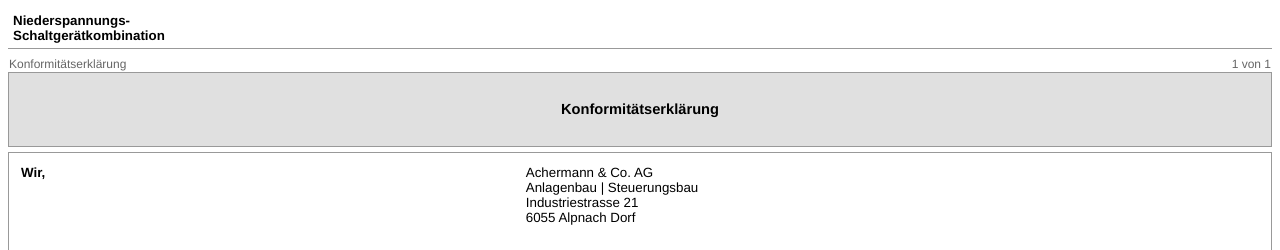
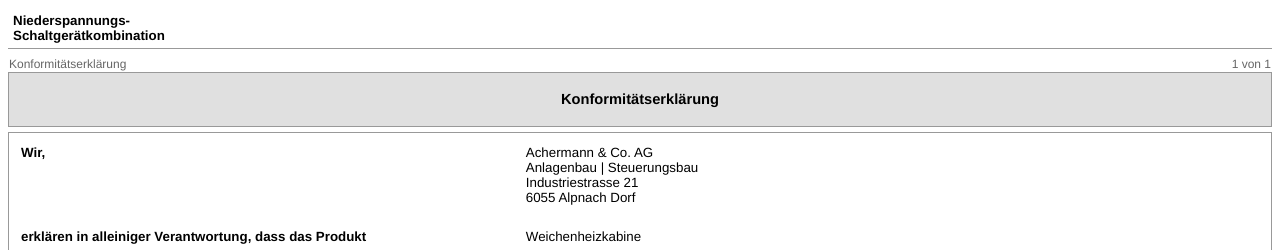
Before and after one commit to Abeni883/whs_app_dev, a Python web app: template templates/stuecknachweis/pdf_konformitaet.html in a window 1280 px wide. Shown: the top 250 px of the page. Run offline with Jinja, Linux system fonts and the light colour scheme; the template is opened without the code that fills it, so the values that code supplies are empty.

Commit message:
fix: PDF Titel vertikal zentriert mit unsichtbaren Spacern
Co-Authored-By: Claude Opus 4.6 (1M context) <noreply@anthropic.com>

```diff
--- a/templates/stuecknachweis/pdf_konformitaet.html
+++ b/templates/stuecknachweis/pdf_konformitaet.html
@@ -97,8 +97,10 @@
 <!-- TITELZEILE -->
 <table style="width: 100%; border: 1px solid #999; border-collapse: collapse;">
     <tr>
-        <td style="text-align: center; font-weight: bold; font-size: 11pt; background-color: #e0e0e0; padding: 0; line-height: 5;">
-            Konformit&auml;tserkl&auml;rung
+        <td style="text-align: center; font-weight: bold; font-size: 11pt; background-color: #e0e0e0; padding: 0; line-height: 1.2;">
+            <span style="font-size: 8pt;">&nbsp;</span><br>
+            Konformit&auml;tserkl&auml;rung<br>
+            <span style="font-size: 8pt;">&nbsp;</span>
         </td>
     </tr>
 </table>
```
